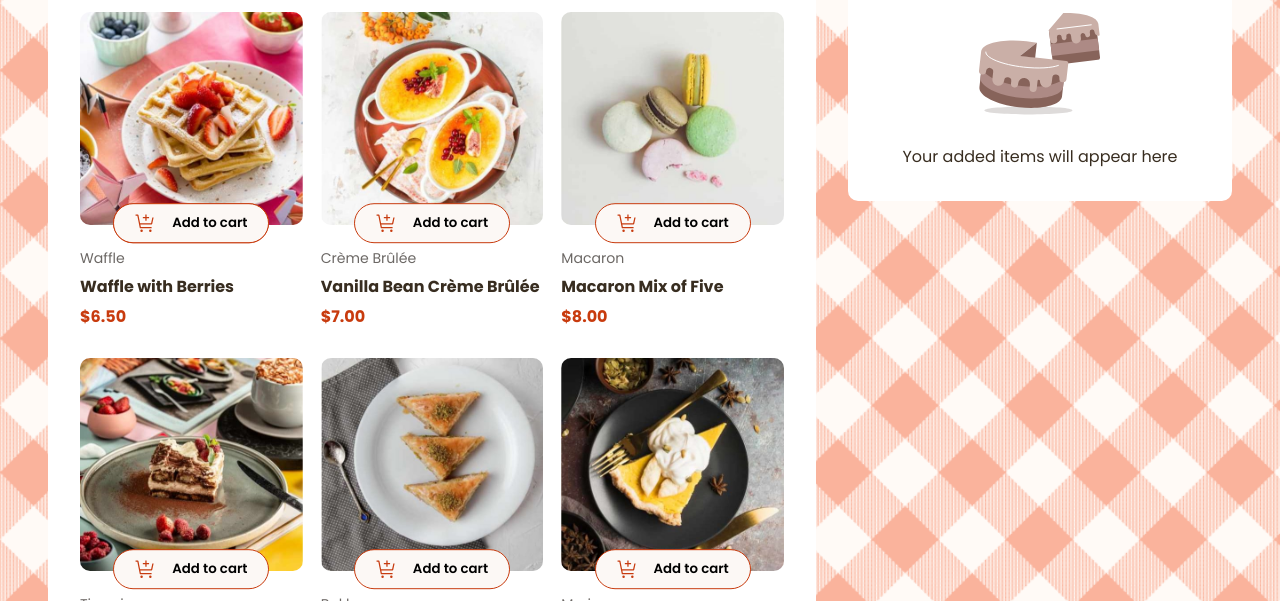
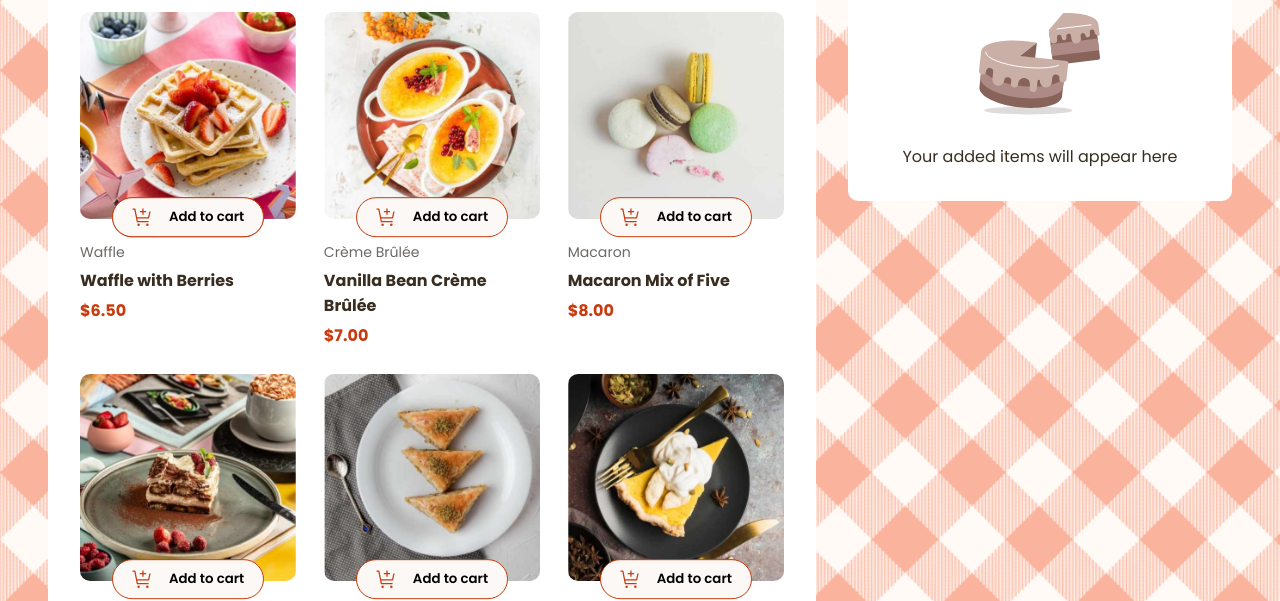
Before and after one commit to ArthurDeOliver/Product-List, a website built with Vite: page index.html in a window 1280 px wide. Shown: the part 131-732 px from the top of the page. Built offline with nearby package versions, Linux system fonts and the light colour scheme.

Commit message:
melhorias altura cards

```diff
--- a/src/styles/responsive.css
+++ b/src/styles/responsive.css
@@ -11,6 +11,7 @@
   .DessertItem {
     /* height: inherit; */
     /* margin-bottom: 150px; */
+    max-height: 500px;
     max-width: calc(50% - 2rem);
   }
 }
@@ -42,7 +43,7 @@
     margin-bottom: 0;
     max-width: 80%;
     /* max-width: 100%; */
-    /* max-height: 850px; */
+    max-height: 500px;
   }
 
   aside {
--- a/src/styles/style.css
+++ b/src/styles/style.css
@@ -51,12 +51,12 @@ main header {
   display: flex;
   flex-wrap: wrap;
   justify-content: space-between;
-  gap: 0.6rem;
+  gap: 1rem;
 }
 
 .DessertItem {
-  max-width: calc(33% - 0.6rem);
-  max-height: 320px;
+  max-width: calc(33% - 1rem);
+  max-height: 330px;
   margin-bottom: 1rem;
 }
 
```
